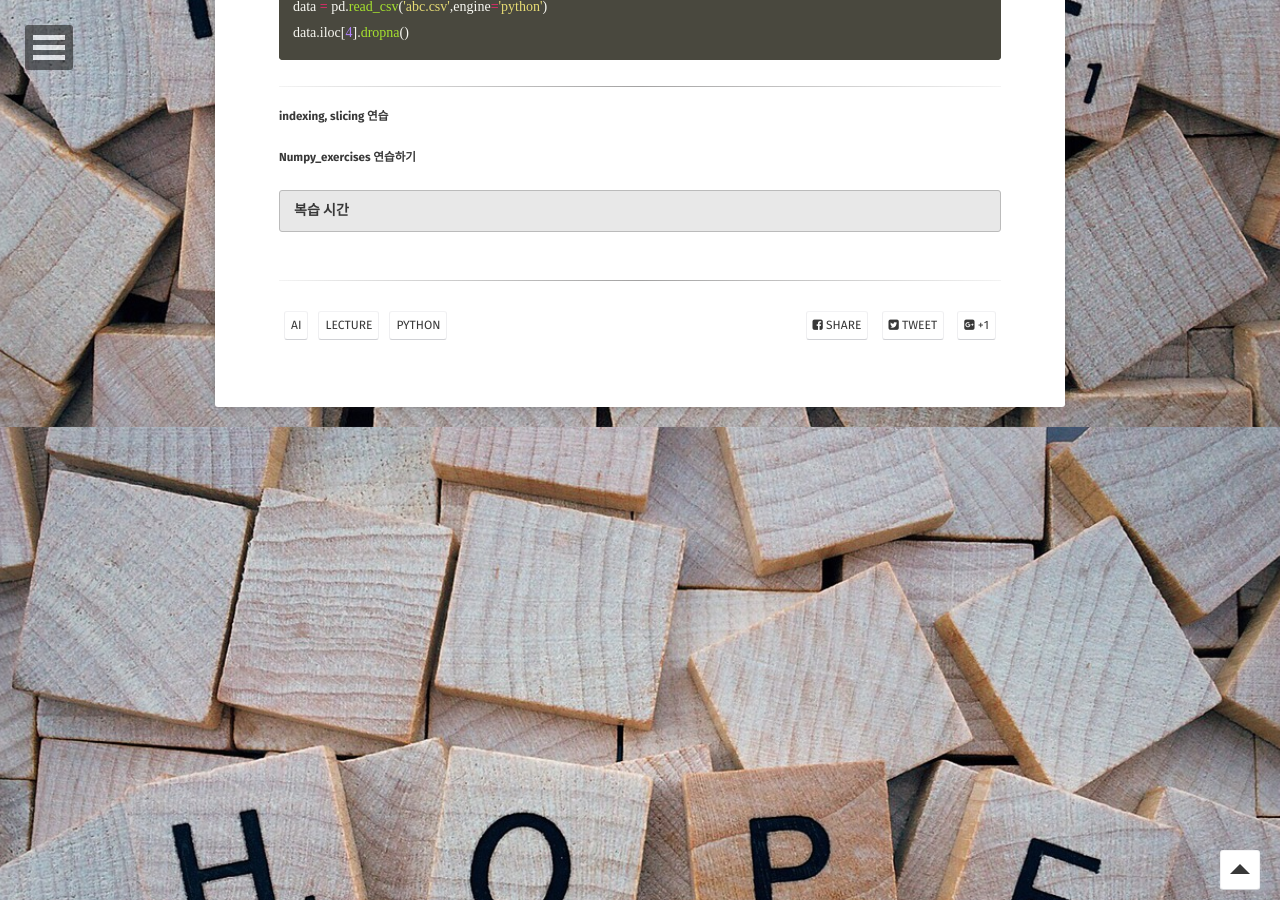
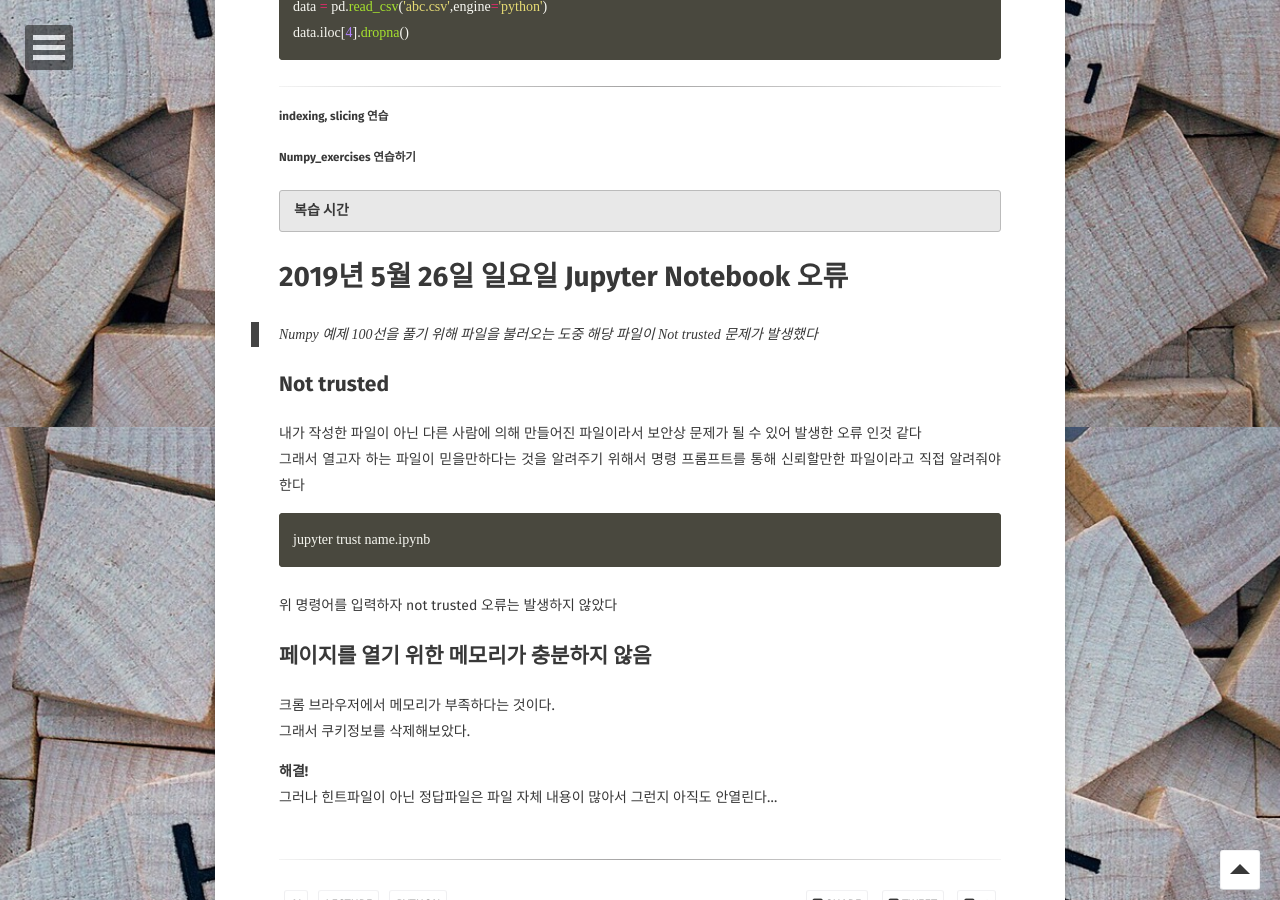
Before and after one commit to Jungjihyuk/JH_Life, a Jekyll site: the page built from _posts/2019-04-29-AILecture.md, in a window 1280 px wide and 900 px high, scrolled down 95873 px. Built offline with Jekyll 4.4.1, drawn with Linux system fonts in a browser that asks for light colours; some web fonts are replaced; comment, search, counter and statistics services are not loaded.

Commit message:
jupyter notebook 오류 내용 추가

````diff
--- a/_posts/2019-04-29-AILecture.md
+++ b/_posts/2019-04-29-AILecture.md
@@ -3732,3 +3732,26 @@ data.iloc[4].dropna()
 ##### Numpy_exercises 연습하기
 **복습 시간**
 {: .notice}
+
+
+# 2019년 5월 26일 일요일 Jupyter Notebook 오류
+
+> Numpy 예제 100선을 풀기 위해 파일을 불러오는 도중 해당 파일이 Not trusted 문제가 발생했다
+
+## Not trusted
+
+내가 작성한 파일이 아닌 다른 사람에 의해 만들어진 파일이라서 보안상 문제가 될 수 있어 발생한 오류 인것 같다<br>
+그래서 열고자 하는 파일이 믿을만하다는 것을 알려주기 위해서 명령 프롬프트를 통해 신뢰할만한 파일이라고 직접 알려줘야 한다<br>
+
+```shell
+jupyter trust name.ipynb
+```
+위 명령어를 입력하자 not trusted 오류는 발생하지 않았다 <br>
+
+## 페이지를 열기 위한 메모리가 충분하지 않음
+
+크롬 브라우저에서 메모리가 부족하다는 것이다. <br>
+그래서 쿠키정보를 삭제해보았다.
+
+**해결!** <br>
+그러나 힌트파일이 아닌 정답파일은 파일 자체 내용이 많아서 그런지 아직도 안열린다...
````
